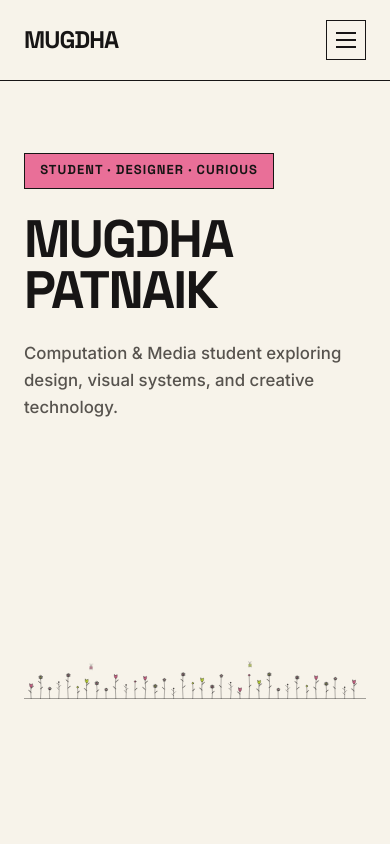
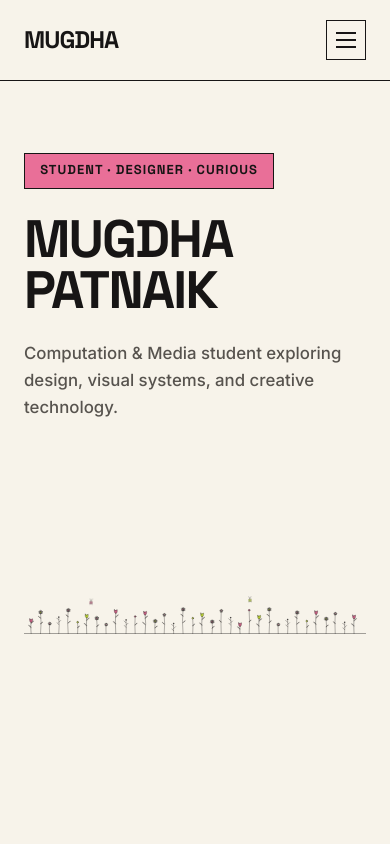
Before and after one commit to 1112mugdha/portfolio, a React (Vite) app: page /#/ in a window 390 px wide. Shown: the top 844 px of the page. Built offline with nearby package versions, Linux system fonts and the light colour scheme.

Commit message:
Adjust mobile-only hero doodle garden scale (~1.45x) and upward position inside media query with zero changes to desktop

```diff
--- a/public/404.html
+++ b/public/404.html
@@ -10,8 +10,8 @@
     <link rel="preconnect" href="https://fonts.googleapis.com">
     <link rel="preconnect" href="https://fonts.gstatic.com" crossorigin>
     <link href="https://fonts.googleapis.com/css2?family=Inter:wght@400;500;600;700&family=Space+Grotesk:wght@500;600;700&display=swap" rel="stylesheet">
-    <script type="module" crossorigin src="/portfolio/assets/index-DTKXONTT.js"></script>
-    <link rel="stylesheet" crossorigin href="/portfolio/assets/index-DyW1ysmz.css">
+    <script type="module" crossorigin src="/portfolio/assets/index-f4fMDm2U.js"></script>
+    <link rel="stylesheet" crossorigin href="/portfolio/assets/index-SNv1BjhU.css">
   </head>
   <body>
     <div id="root"></div>
--- a/src/index.css
+++ b/src/index.css
@@ -356,9 +356,9 @@ p {
 
 @media (max-width: 639px) {
   .hero-doodle-garden-container {
-    bottom: 0;
-    height: 145px;
-    max-height: 145px;
+    bottom: 25px;
+    height: 185px;
+    max-height: 185px;
   }
 
   /* Mobile Responsive Hero Content Scaling & Spacing (Hero Page Only) */
```
